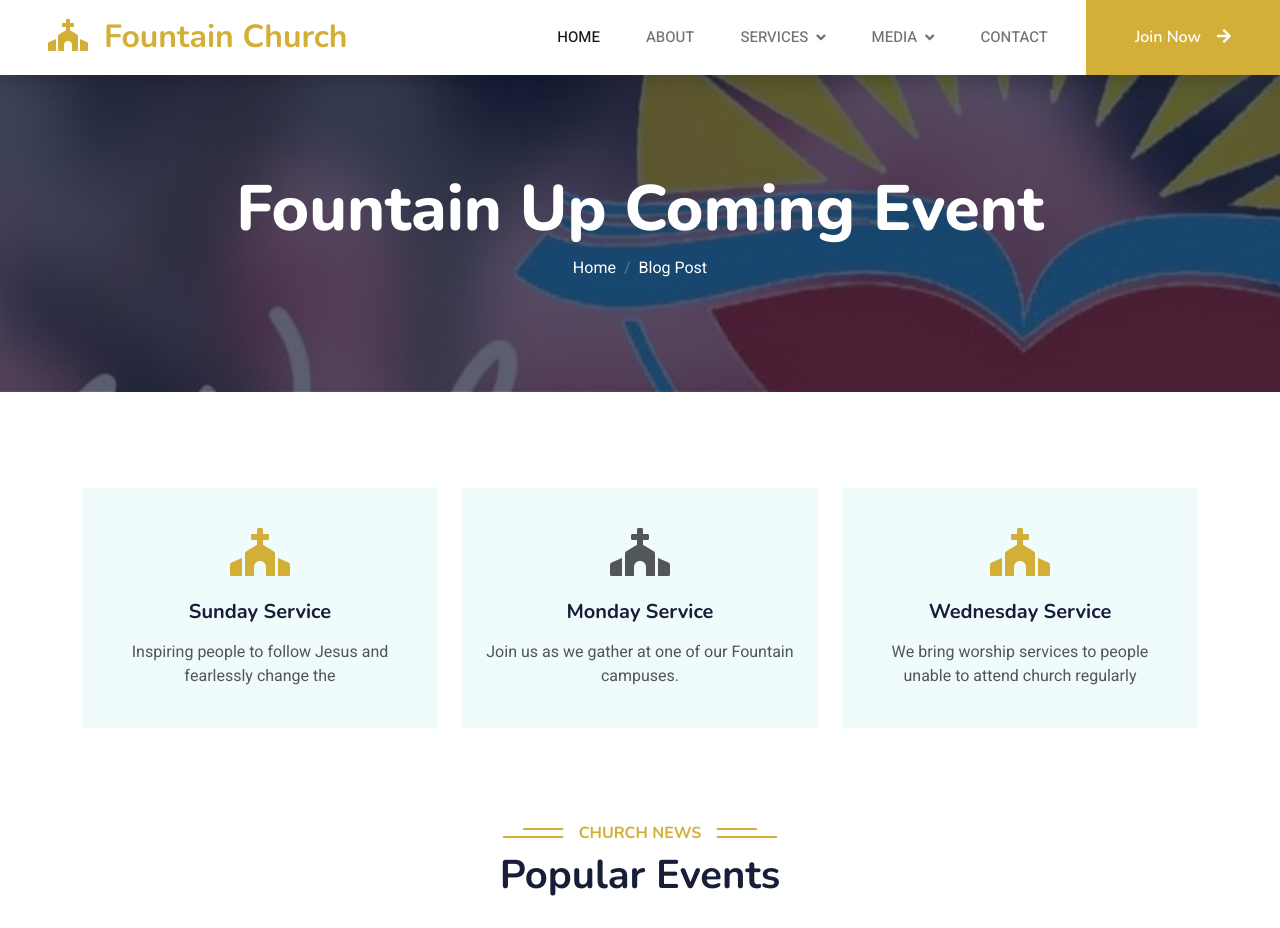
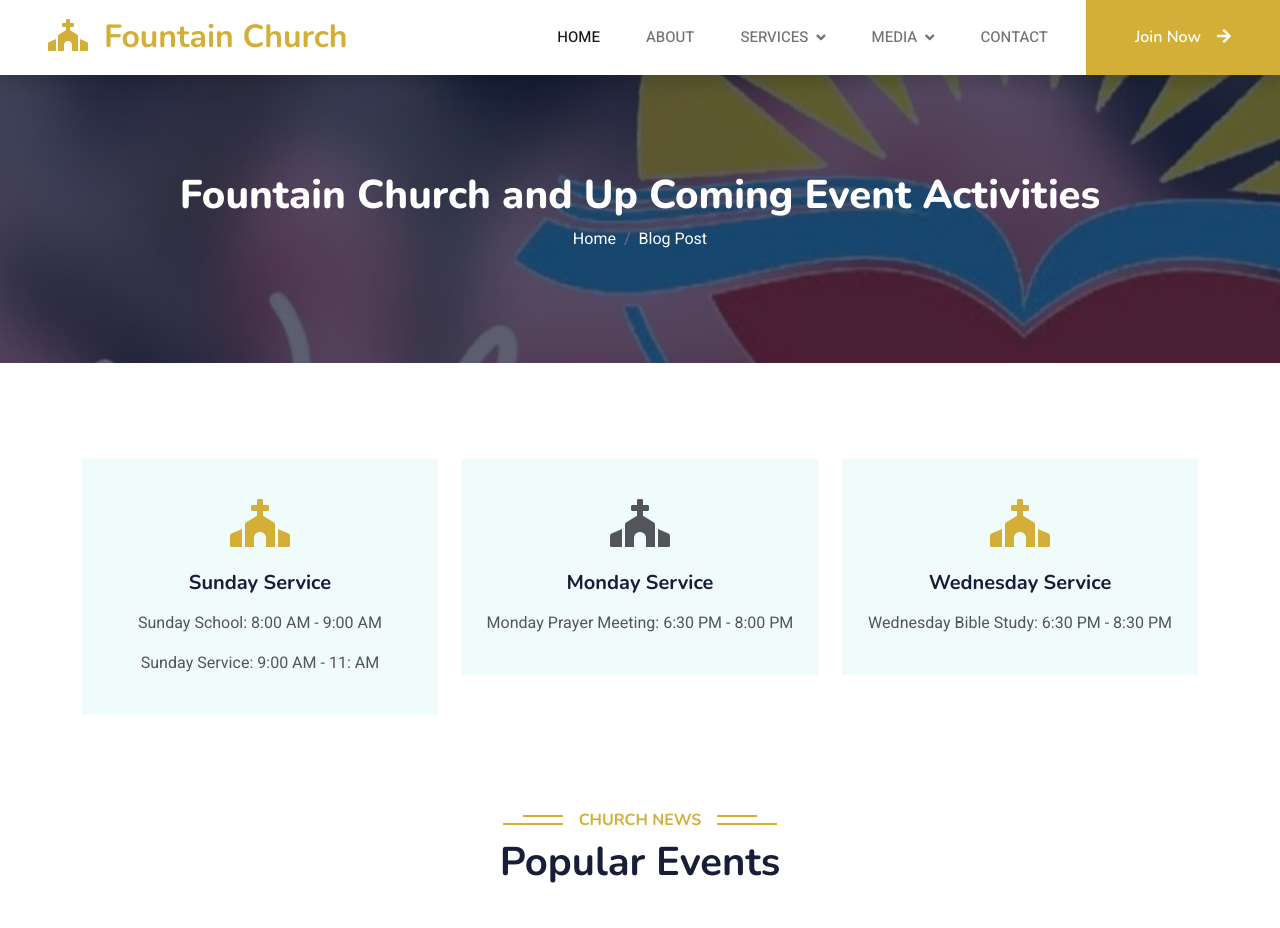
Before and after one commit to godwinumosen/FountainChurch, a Django app: page /events/ in a window 1280 px wide. Shown: the top 928 px of the page. Run offline with Django 5.2, Linux system fonts and the light colour scheme; data comes from the database, SQL or seed files in the repository; some libraries are stand-ins or nearby versions.

Commit message:
The site last commit

```diff
--- a/templates/fountainchurch/events.html
+++ b/templates/fountainchurch/events.html
@@ -9,7 +9,7 @@
         <div class="container py-5">
             <div class="row justify-content-center">
                 <div class="col-lg-10 text-center">
-                    <h1 class="display-3 text-white animated slideInDown">Fountain Up Coming Event </h1>
+                    <h6 class="display-6 text-white animated slideInDown">Fountain Church and Up Coming Event Activities </h6>
                     <nav aria-label="breadcrumb">
                         <ol class="breadcrumb justify-content-center">
                             <li class="breadcrumb-item"><a class="text-white" href="{% url 'home' %}">Home</a></li>
@@ -32,7 +32,8 @@
                         <div class="p-4">
                             <i class="fa fa-3x fa-church text-primary mb-4"></i>
                             <h5 class="mb-3">Sunday Service</h5>
-                            <p>Inspiring people to follow Jesus and fearlessly change the</p>
+                            <p>Sunday School: 8:00 AM - 9:00 AM</p>
+                            <p>Sunday Service: 9:00 AM - 11: AM</p>
                         </div>
                     </div>
                 </div>
@@ -41,7 +42,7 @@
                         <div class="p-4">
                             <i class="fa fa-3x fa-church text- primary mb-4"></i>
                             <h5 class="mb-3">Monday Service</h5>
-                            <p>Join us as we gather at one of our Fountain campuses.</p>
+                            <p>Monday Prayer Meeting: 6:30 PM - 8:00 PM</p>
                         </div>
                     </div>
                 </div>
@@ -50,7 +51,7 @@
                         <div class="p-4">
                             <i class="fa fa-3x fa-church text-primary mb-4"></i>
                             <h5 class="mb-3">Wednesday Service</h5>
-                            <p>  We bring worship services to people unable to attend church regularly</p>
+                            <p>Wednesday Bible Study: 6:30 PM - 8:30 PM</p>
                         </div>
                     </div>
                 </div>
```
